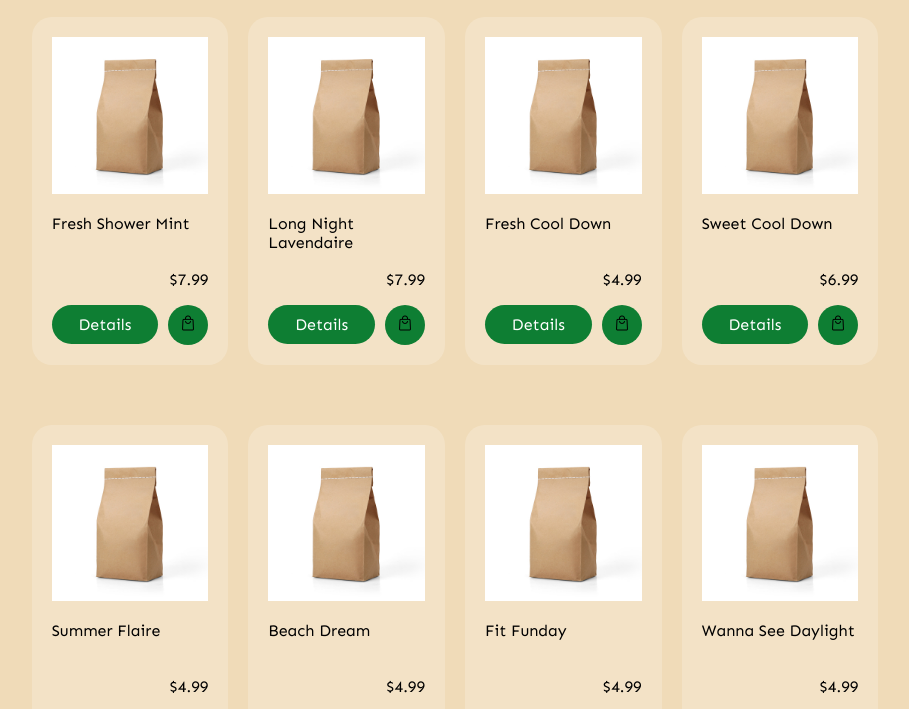
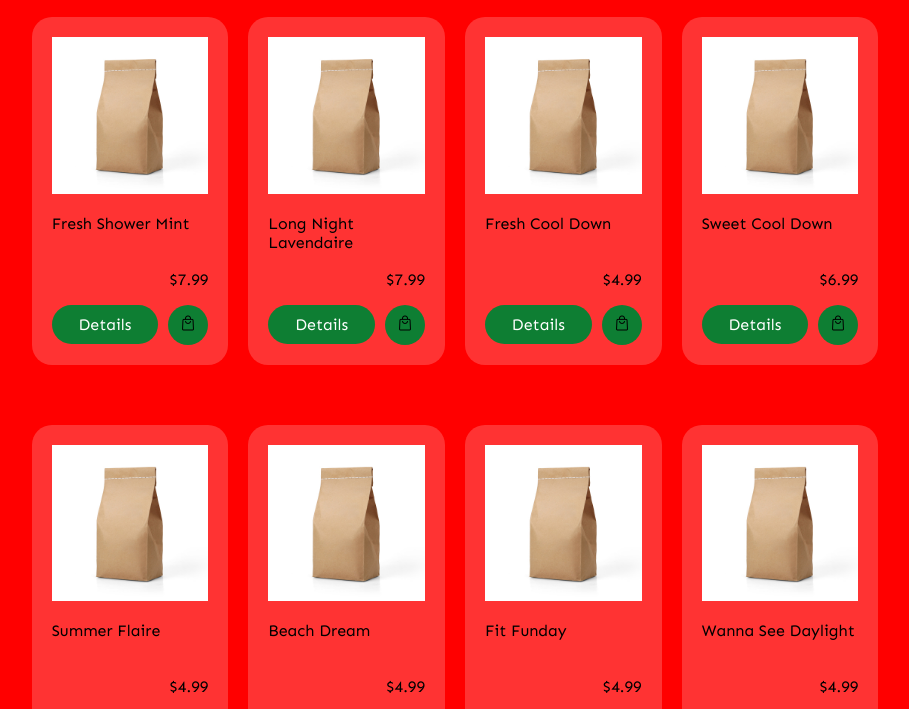
Before and after one commit to music5272/caj, a plain HTML site: page index.html in a window 1280 px wide. Shown: the part 521-1230 px from the top of the page, without its empty margins (193-1102 px from the left). Drawn offline with Linux system fonts and the light colour scheme.

Commit message:
Update style.css

```diff
--- a/style.css
+++ b/style.css
@@ -2,7 +2,7 @@
 @import url('https://fonts.googleapis.com/css2?family=Sen:wght@400;700;800&display=swap');
 
 body {
-	background-color: #F0DBB8;
+	background-color: red;
 	width: 100%;
 	font-family: 'Sen', sans-serif;
 }
```
